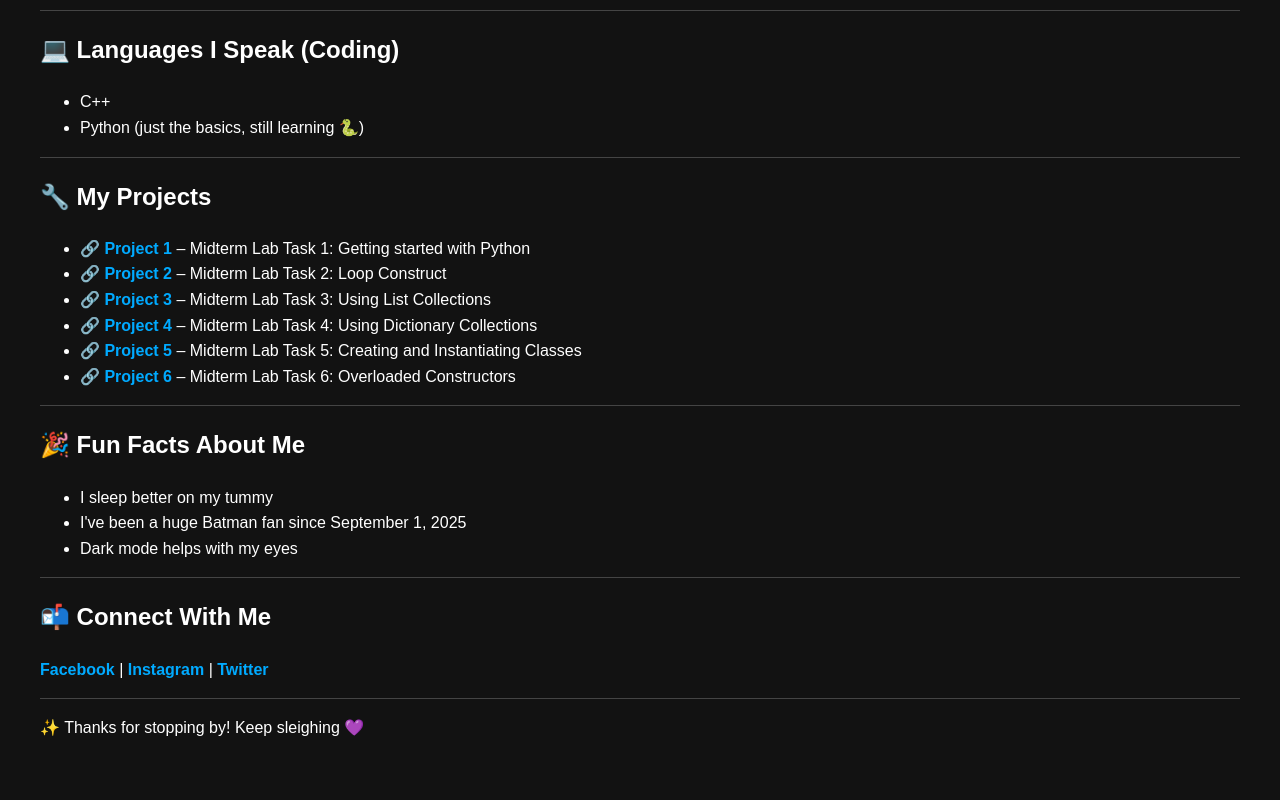
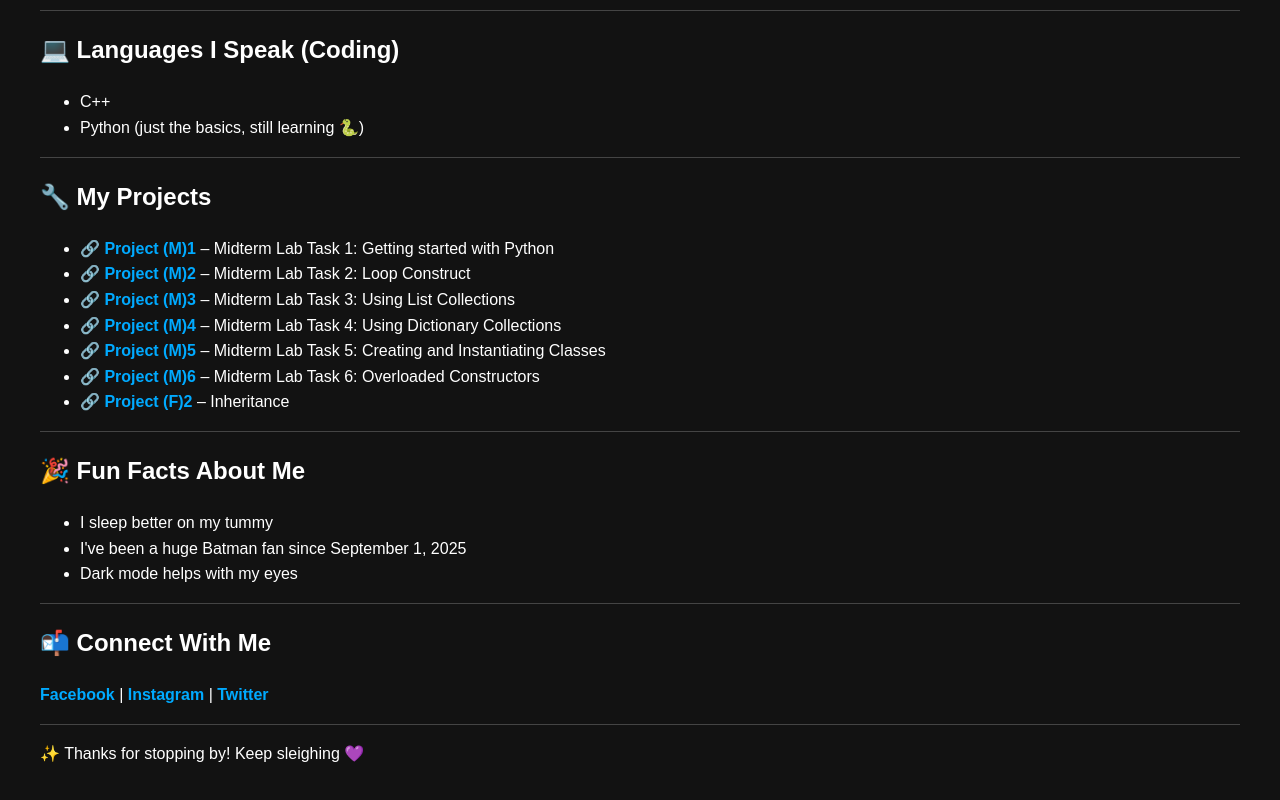
Before and after one commit to jeanclaude240345/7OOP-REPO, a plain HTML site: page index.html in a window 1280 px wide. Shown: the part 711-1511 px from the top of the page. Drawn offline with Linux system fonts and the light colour scheme.

Commit message:
Update index.html

```diff
--- a/index.html
+++ b/index.html
@@ -58,12 +58,13 @@ I live my life on a day-to-day basis without knowing what's next.
 
 <h2>🔧 My Projects</h2>
 <ul>
-  <li><a href="projects/Lab_Task1.pdf" target="_blank">🔗 Project 1</a> – Midterm Lab Task 1: Getting started with Python</li>
-  <li><a href="projects/Lab_Task2.pdf" target="_blank">🔗 Project 2</a> – Midterm Lab Task 2: Loop Construct</li>
-  <li><a href="projects/Lab_Task3.pdf" target="_blank">🔗 Project 3</a> – Midterm Lab Task 3: Using List Collections</li>
-  <li><a href="projects/Lab_Task4.pdf" target="_blank">🔗 Project 4</a> – Midterm Lab Task 4: Using Dictionary Collections</li>
-  <li><a href="projects/Lab_Task5.pdf" target="_blank">🔗 Project 5</a> – Midterm Lab Task 5: Creating and Instantiating Classes</li>
-  <li><a href="projects/Lab_Task6.pdf" target="_blank">🔗 Project 6</a> – Midterm Lab Task 6: Overloaded Constructors</li>
+  <li><a href="projects/Lab_Task1.pdf" target="_blank">🔗 Project (M)1</a> – Midterm Lab Task 1: Getting started with Python</li>
+  <li><a href="projects/Lab_Task2.pdf" target="_blank">🔗 Project (M)2</a> – Midterm Lab Task 2: Loop Construct</li>
+  <li><a href="projects/Lab_Task3.pdf" target="_blank">🔗 Project (M)3</a> – Midterm Lab Task 3: Using List Collections</li>
+  <li><a href="projects/Lab_Task4.pdf" target="_blank">🔗 Project (M)4</a> – Midterm Lab Task 4: Using Dictionary Collections</li>
+  <li><a href="projects/Lab_Task5.pdf" target="_blank">🔗 Project (M)5</a> – Midterm Lab Task 5: Creating and Instantiating Classes</li>
+  <li><a href="projects/Lab_Task6.pdf" target="_blank">🔗 Project (M)6</a> – Midterm Lab Task 6: Overloaded Constructors</li>
+  <li><a href="projects/Finals_Task2.pdf" target="_blank">🔗 Project (F)2</a> – Inheritance</li>
 </ul>
 
 <hr>
```
